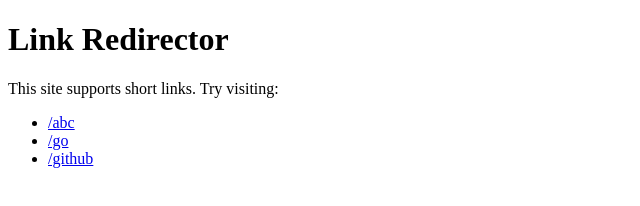
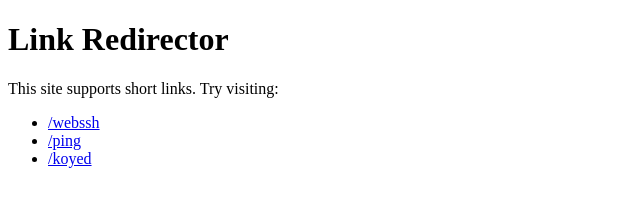
Before and after one commit to chenlee86/redir, a plain HTML site: page index.html in a window 1280 px wide. Shown: the full height of the page, 0-640 px from the left. Drawn offline with Linux system fonts and the light colour scheme.

Commit message:
Update index.html

```diff
--- a/index.html
+++ b/index.html
@@ -10,9 +10,9 @@
   <h1>Link Redirector</h1>
   <p>This site supports short links. Try visiting:</p>
   <ul>
-    <li><a href="/webssh">/abc</a></li>
-    <li><a href="/ping">/go</a></li>
-    <li><a href="/koyed">/github</a></li>
+    <li><a href="/webssh">/webssh</a></li>
+    <li><a href="/ping">/ping</a></li>
+    <li><a href="/koyed">/koyed</a></li>
   </ul>
 </body>
 </html>
```
